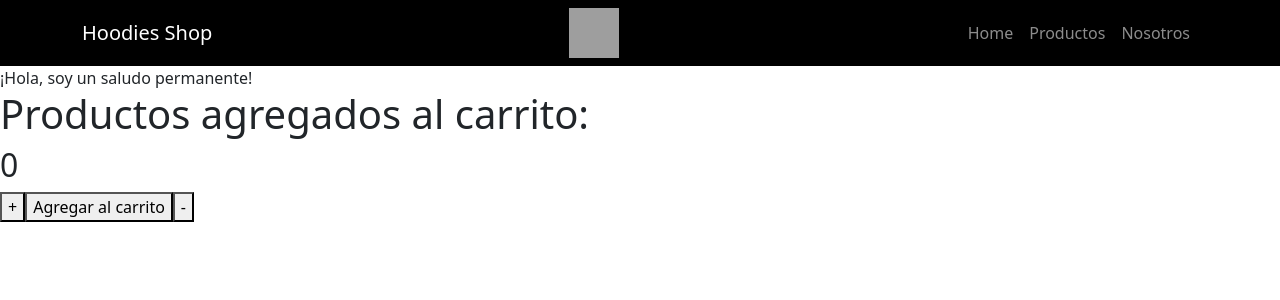
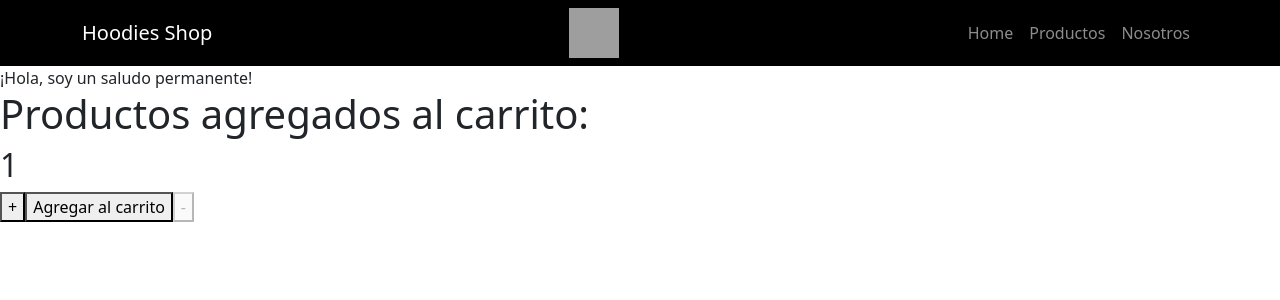
Before and after one commit to JulianTorresMendioroz/ReactProyectoFinal, a React (Create React App) app: page / in a window 1280 px wide. Shown: the top 300 px of the page. Built offline with nearby package versions, Linux system fonts and the light colour scheme; grey boxes are pictures that could not be loaded.

Commit message:
cambié el initial a 1 así queda como decía en la consigna (que en ItemListContainer no lo había cambiado pero sí en ItemCount)

```diff
--- a/src/components/ItemListContainer/ItemListContainer.jsx
+++ b/src/components/ItemListContainer/ItemListContainer.jsx
@@ -6,7 +6,7 @@ const ItemListContainer = ({ greeting="¡Hola soy un saludo efímero!" }) => {
     <div>
 
       {greeting}
-      <ItemCount initial={0} stock={5} onAdd />
+      <ItemCount initial={1} stock={5} onAdd />
        </div>
   )
 }
```
